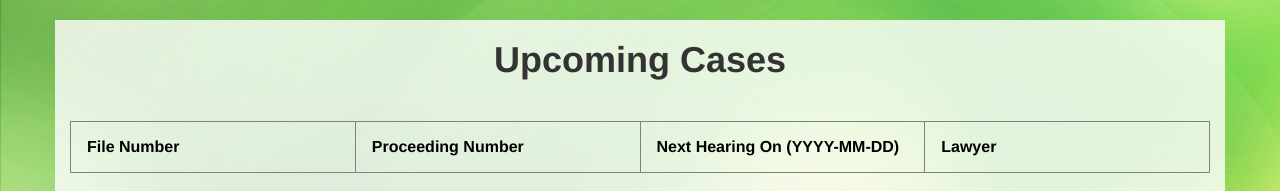
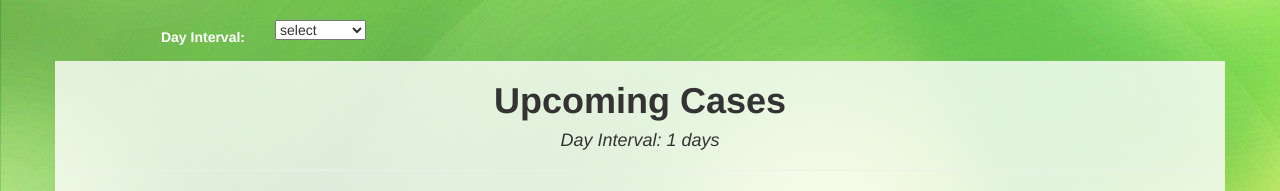
Before and after one commit to akhil-sharma/markfed_cms, a PHP site: page /upcoming.php in a window 1280 px wide. Shown: the part 72-263 px from the top of the page. Run offline with PHP 8.4, Linux system fonts and the light colour scheme; the visitor is signed in with stand-in values (Sample User, id 1); data that the repository does not hold is empty; some libraries are stand-ins or nearby versions.

Commit message:
Add files via upload

```diff
--- a/upcoming.php
+++ b/upcoming.php
@@ -10,6 +10,12 @@ require('connection.php');
 
 <html>
 <head>
+ <script>
+   function submit(){
+document.getElementById("theForm").submit();
+}
+
+ </script>
   <link rel="shortcut icon" type="image/x-icon" href="favicon.ico" />
 
   <link rel="stylesheet" href="http://ajax.googleapis.com/ajax/libs/jqueryui/1.10.1/themes/base/minified/jquery-ui.min.css" type="text/css" />
@@ -118,10 +124,47 @@ function findString () {
     </ul>
   </div>
 </nav></section>
+
+
+
+<div class="container">
+  <form class="form-horizontal" method="POST" id="theForm">
+    <div class="form-group" style="margin: 0 auto;">
+
+      <label class="control-label col-sm-2" for="Days">Day Interval: </label>
+      <div class="col-sm-6">
+        <select name="days" onchange="submit();">
+          <option selected="selected" disabled="">select</option>
+      <option value="1">1 Day</option>
+      <option value="7">A Week</option>
+      <option value="15">A Fortnight</option>
+
+    </select>
+
+<!-- <button type="submit" class="btn btn-default" style="height: 2em;">Submit</button> -->
+</div></div>
+  </form>
+</div>
+
+
+<?php
+
+if(!isset($_POST['days'])){
+
+$day_int = 1;
+  }
+if(isset($_POST['days'])){
+$day = $_POST['days'];
+$day_int = (int)$day;
+}
+?>
+
+
 <div class="container" id="beauty">
 
 
 <h1><b><center>Upcoming Cases</center></b></h1>
+<h4><i><center><?php echo "Day Interval: ".$day_int." days" ?></center> </i></h4>
 <hr style="color:black;">
 
 
@@ -137,7 +180,10 @@ function findString () {
 <?php
 
 
-$sql = "SELECT file_number, next_hearing_on, lawyer, proceeding_number FROM latest_proceeding natural join case_info WHERE next_hearing_on <= CURDATE()+2 and next_hearing_on >= CURDATE()";
+
+
+
+$sql = "SELECT file_number, next_hearing_on, lawyer, proceeding_number FROM latest_proceeding natural join case_info WHERE next_hearing_on <= (DATE_ADD(CURRENT_DATE,INTERVAL + $day_int DAY)) and next_hearing_on >= CURDATE()";
 
 $result = $connection->query($sql);
 
@@ -165,7 +211,8 @@ if ($result->num_rows > 0) {
     </tr>
 
   <?php
-}
+}}
+
 ?>
 
 
@@ -177,7 +224,7 @@ if ($result->num_rows > 0) {
 </html>
 
 <?php
-}}
+}
 else{
   header("location:index.php");
 }
```
